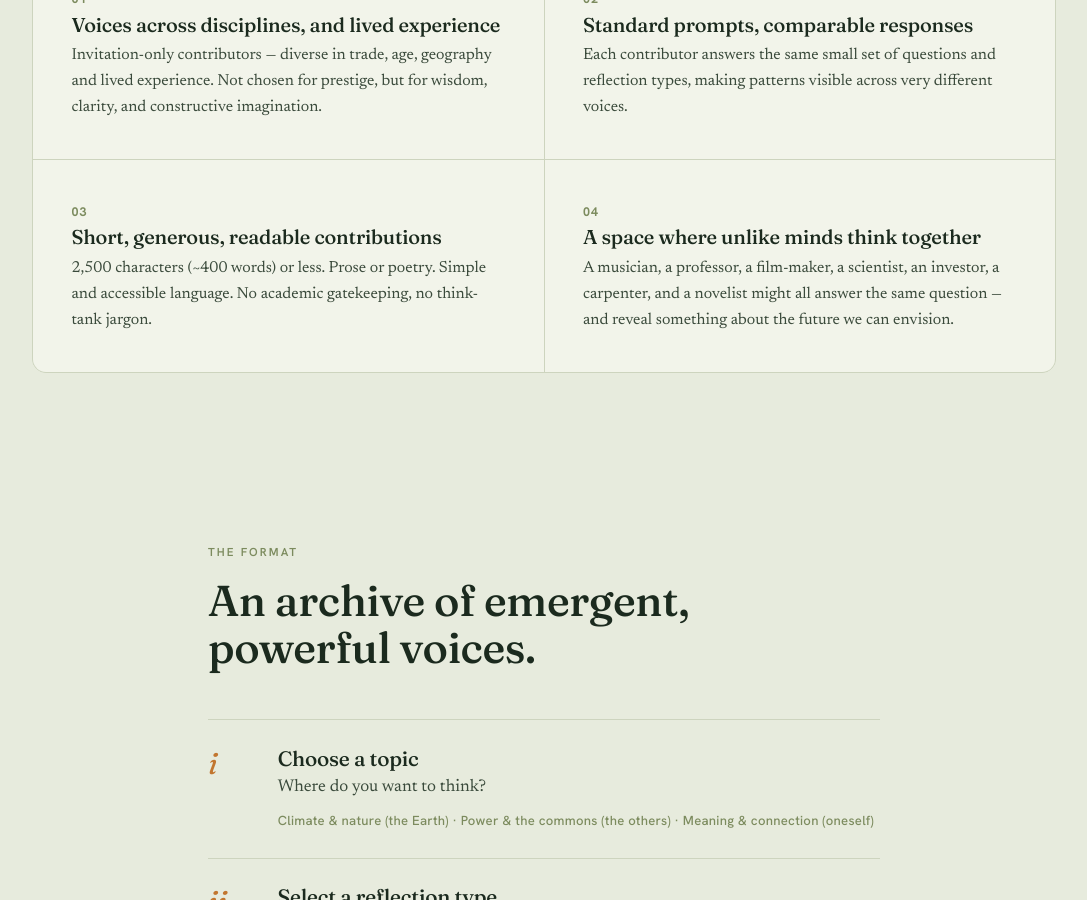
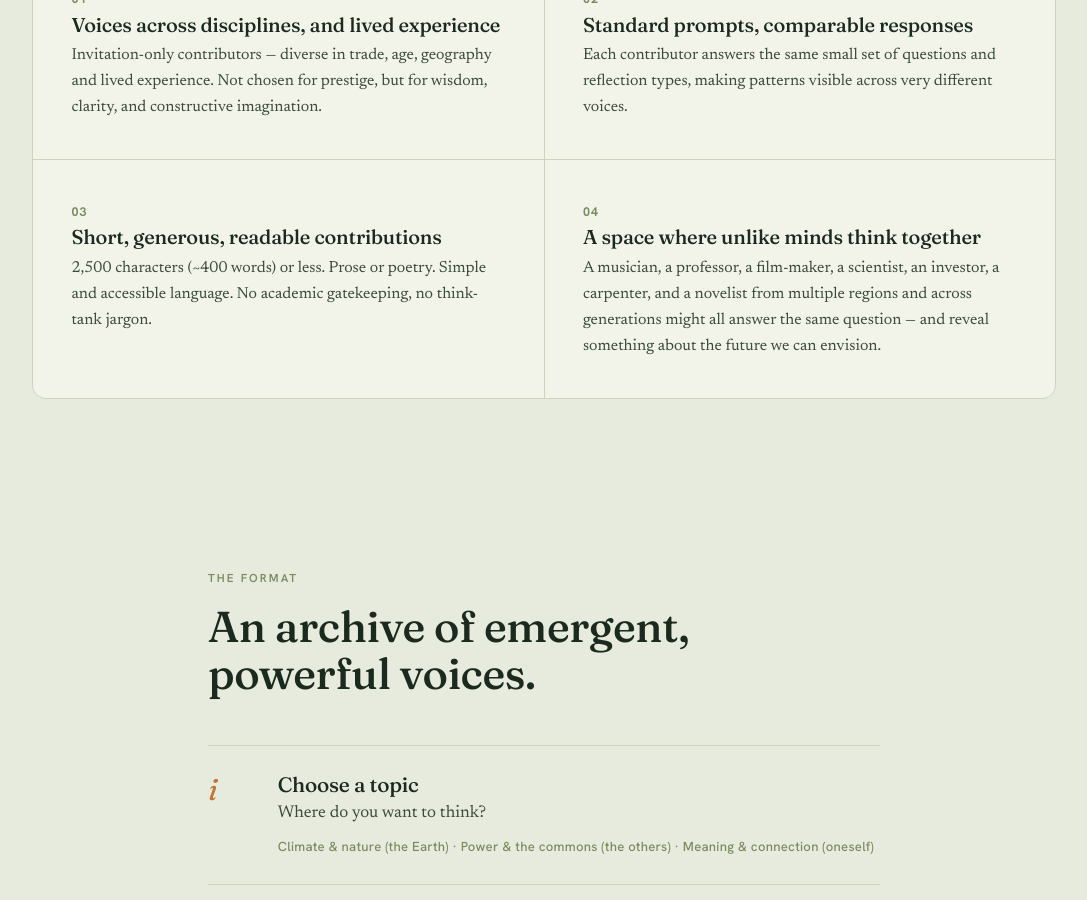
Before and after one commit to valentina-rm/understory, a Jekyll site: the page built from index.html, in a window 1280 px wide and 900 px high, scrolled down 1534 px. Shown: the whole window, without its empty margins (96-1183 px from the left). Built offline with Jekyll 4.4.1, drawn with Linux system fonts in a browser that asks for light colours.

Commit message:
text to class4

```diff
--- a/index.html
+++ b/index.html
@@ -64,7 +64,7 @@
       <div class="pillar">
         <span class="num">04</span>
         <h3>A space where unlike minds think together</h3>
-        <p>A musician, a professor, a film-maker, a scientist, an investor, a carpenter, and a novelist might all answer the same question — and reveal something about the future we can envision.</p>
+        <p>A musician, a professor, a film-maker, a scientist, an investor, a carpenter, and a novelist from multiple regions and across generations might all answer the same question — and reveal something about the future we can envision.</p>
       </div>
     </div>
   </div>
```
